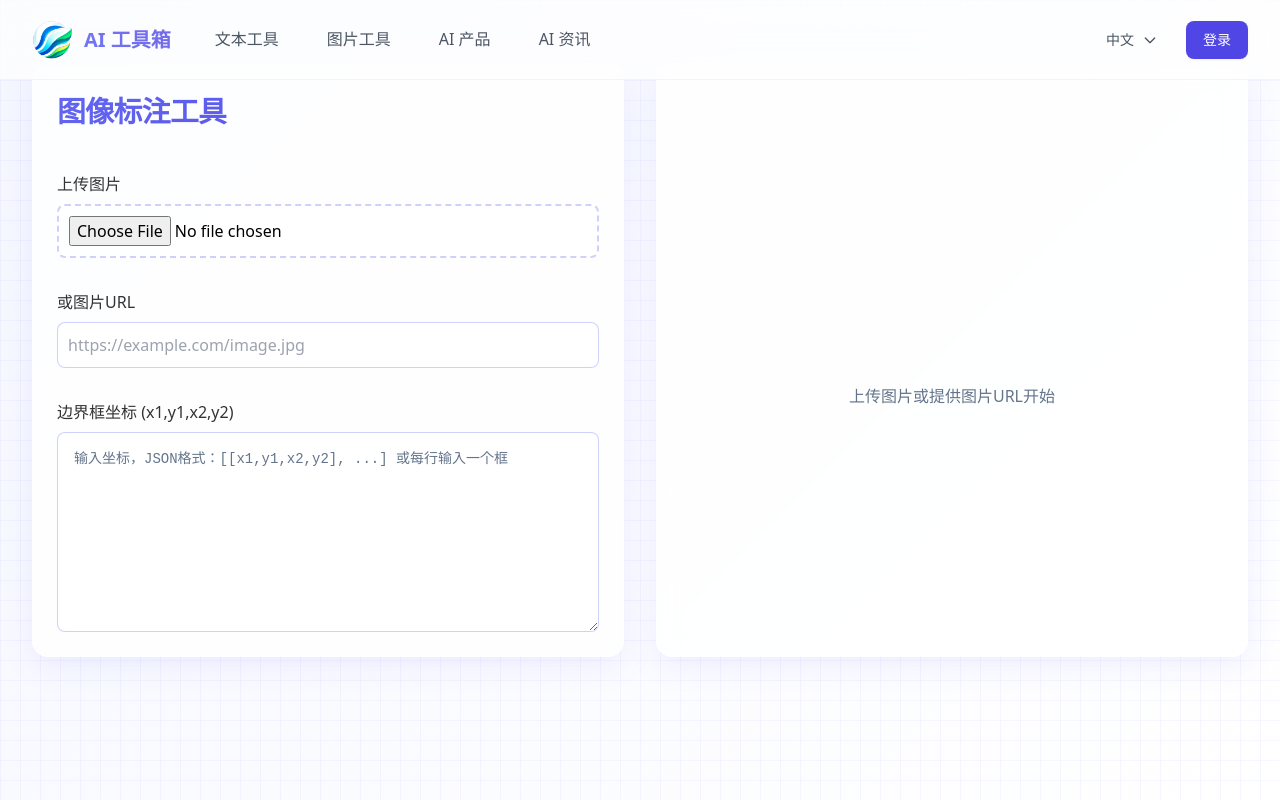
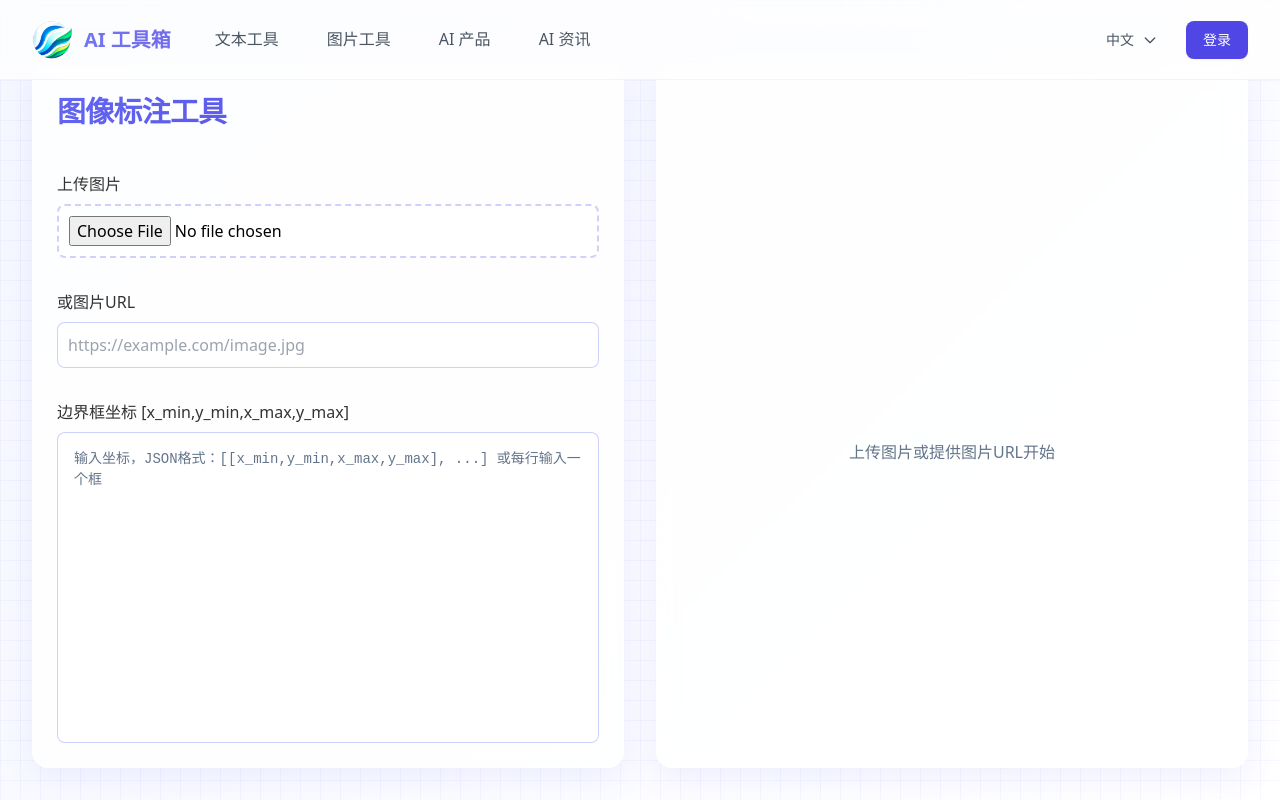
Before and after one commit to fisherdaddy/ai-toolbox, a React (Vite) app: page /image-annotator in a window 1280 px wide. Shown: the top 800 px of the page. Built offline with nearby package versions, Linux system fonts and the light colour scheme.

Commit message:
feat: enhance ImageAnnotator with responsive design, CORS handling, and error messaging for improved user experience

```diff
--- a/src/components/ImageAnnotator.jsx
+++ b/src/components/ImageAnnotator.jsx
@@ -8,9 +8,19 @@ import LoadingOverlay from './LoadingOverlay';
 
 const Container = styled.div`
   min-height: 100vh;
+  height: 100vh;
+  display: flex;
+  flex-direction: column;
   background: linear-gradient(135deg, #f5f7ff 0%, #ffffff 100%);
   padding: 4rem 2rem 2rem;
   position: relative;
+  overflow: hidden;
+
+  @media (max-width: 768px) {
+    height: auto;
+    min-height: 100vh;
+    overflow: auto;
+  }
 
   &::before {
     content: '';
@@ -31,26 +41,37 @@ const ContentWrapper = styled.div`
   display: flex;
   gap: 2rem;
   max-width: 1400px;
+  width: 100%;
+  height: 100%;
   margin: 0 auto;
   position: relative;
   z-index: 1;
+  flex: 1;
 
   @media (max-width: 768px) {
     flex-direction: column;
+    height: auto;
   }
 `;
 
 const InputContainer = styled.div`
   flex: 1;
+  height: 100%;
+  display: flex;
+  flex-direction: column;
   background: rgba(255, 255, 255, 0.8);
   backdrop-filter: blur(10px);
   border-radius: 16px;
   padding: 1.5rem;
   box-shadow: 0 8px 32px rgba(99, 102, 241, 0.1);
   border: 1px solid rgba(255, 255, 255, 0.2);
-  display: flex;
-  flex-direction: column;
   gap: 1rem;
+  overflow: hidden;
+
+  @media (max-width: 768px) {
+    height: auto;
+    min-height: 300px;
+  }
 `;
 
 const TitleLabel = styled.h2`
@@ -82,6 +103,7 @@ const CoordinatesSection = styled(Section)`
   flex: 1;
   display: flex;
   flex-direction: column;
+  overflow: hidden;
 `;
 
 const UploadInput = styled.input`
@@ -114,7 +136,8 @@ const UrlInput = styled.input`
 
 const CoordinatesEditor = styled.textarea`
   width: 100%;
-  height: 200px;
+  flex: 1;
+  min-height: 150px;
   padding: 1rem;
   border: 1px solid rgba(99, 102, 241, 0.3);
   border-radius: 8px;
@@ -122,7 +145,7 @@ const CoordinatesEditor = styled.textarea`
   font-family: 'SF Mono', monospace;
   font-size: 14px;
   line-height: 1.5;
-  resize: vertical;
+  resize: none;
   color: #1a1a1a;
   overflow-y: auto;
 
@@ -138,10 +161,14 @@ const CoordinatesEditor = styled.textarea`
 
 const PreviewContainer = styled(InputContainer)`
   position: relative;
-  min-height: 400px;
-  overflow: visible;
   display: flex;
   flex-direction: column;
+  overflow: hidden;
+
+  @media (max-width: 768px) {
+    height: 60vh;
+    min-height: 400px;
+  }
 `;
 
 const ButtonsContainer = styled.div`
@@ -157,20 +184,33 @@ const ImagePreview = styled.div`
   position: relative;
   margin: 0 auto;
   max-width: 100%;
-  max-height: 100%;
+  height: 100%;
   overflow: auto;
   flex: 1;
+  display: flex;
+  align-items: flex-start;
+  justify-content: center;
 `;
 
 const AnnotatedImage = styled.div`
   position: relative;
   display: inline-block;
+  max-height: 100%;
 `;
 
 const Image = styled.img`
   display: block;
   max-width: 100%;
-  max-height: 600px;
+  max-height: calc(100vh - 200px);
+  object-fit: contain;
+
+  @media (min-width: 1200px) {
+    max-height: calc(100vh - 150px);
+  }
+
+  @media (max-width: 768px) {
+    max-height: calc(60vh - 100px);
+  }
 `;
 
 const BoundingBox = styled.div`
@@ -207,6 +247,19 @@ const InfoMessage = styled.div`
   color: #64748b;
   text-align: center;
   padding: 2rem;
+`;
+
+const ImageInfo = styled.div`
+  position: absolute;
+  top: 100%;
+  left: 0;
+  background: rgba(0, 0, 0, 0.6);
+  color: white;
+  padding: 4px 8px;
+  border-radius: 4px;
+  font-size: 12px;
+  z-index: 20;
+  margin-top: 8px;
 `;
 
 const DownloadButton = styled.button`
@@ -257,6 +310,8 @@ function ImageAnnotator() {
   const [uploadedImage, setUploadedImage] = useState(null);
   const [coordinates, setCoordinates] = useState('');
   const [error, setError] = useState('');
+  const [imageError, setImageError] = useState('');
+  const [useCors, setUseCors] = useState(true);
   const previewRef = useRef(null);
   const imageRef = useRef(null);
   const [imageSize, setImageSize] = useState({ width: 0, height: 0 });
@@ -282,6 +337,38 @@ function ImageAnnotator() {
   const handleImageUrlChange = (e) => {
     setImageUrl(e.target.value);
     setUploadedImage(null);
+    setImageError('');
+    setUseCors(true);
+  };
+
+  // Process image URL to handle CORS
+  const processImageUrl = (url) => {
+    if (!url) return '';
+
+    if (!useCors) {
+      return url;
+    }
+
+    try {
+      // For URLs that might have CORS issues, we can use a proxy
+      // This is a simple example - in production you might want to use your own proxy
+      const urlObj = new URL(url);
+      if (urlObj.origin !== window.location.origin) {
+        // For demo purposes we're using a public CORS proxy
+        // In production, replace this with your own proxy service
+        return `https://cors-anywhere.herokuapp.com/${url}`;
+      }
+    } catch (e) {
+      // Invalid URL, just return as is
+    }
+
+    return url;
+  };
+
+  // Reset all states
+  const handleReset = () => {
+    setSelectedBoxId(null);
+    setImageError('');
   };
 
   // Handle coordinates input
@@ -391,6 +478,19 @@ function ImageAnnotator() {
       width: img.naturalWidth,
       height: img.naturalHeight
     });
+    setImageError('');
+  };
+
+  // Handle image load error
+  const handleImageError = () => {
+    if (useCors && imageUrl) {
+      // If loading with CORS fails, try without CORS
+      setUseCors(false);
+      setImageError(t('tools.imageAnnotator.tryingWithoutCors') || '正在尝试不使用跨域加载...');
+    } else {
+      setImageError(t('tools.imageAnnotator.imageLoadError') || '图片加载失败，可能是跨域问题或图片地址无效');
+      setImageSize({ width: 0, height: 0 });
+    }
   };
 
   // Handle image clicks (to deselect)
@@ -435,9 +535,24 @@ function ImageAnnotator() {
     }
   };
 
-  const currentImageUrl = uploadedImage || (imageUrl.trim() && imageUrl);
+  const currentImageUrl = uploadedImage || (imageUrl.trim() && (useCors ? processImageUrl(imageUrl) : imageUrl));
   const hasImage = !!currentImageUrl;
   const hasBoxes = parsedBoxes.length > 0;
+
+  // When component mounts or window resizes, adjust container height
+  useEffect(() => {
+    const handleResize = () => {
+      if (previewRef.current && imageRef.current) {
+        // Update any responsive layout if needed
+        setImageSize(prev => ({...prev})); // Force re-render to update scaled dimensions
+      }
+    };
+
+    window.addEventListener('resize', handleResize);
+    return () => {
+      window.removeEventListener('resize', handleResize);
+    };
+  }, []);
 
   return (
     <>
@@ -500,7 +615,7 @@ function ImageAnnotator() {
               </DownloadButton>
 
               <ResetButton
-                onClick={() => setSelectedBoxId(null)}
+                onClick={handleReset}
                 visible={hasImage && hasBoxes}
               >
                 {t('tools.imageAnnotator.resetView') || '恢复视图'}
@@ -515,9 +630,31 @@ function ImageAnnotator() {
                     alt="Uploaded image"
                     ref={imageRef}
                     onLoad={handleImageLoad}
+                    onError={handleImageError}
                     onClick={handleImageClick}
-                    crossOrigin="anonymous"
+                    crossOrigin={useCors ? "anonymous" : null}
                   />
+                  {imageError && (
+                    <div style={{
+                      position: 'absolute',
+                      top: '50%',
+                      left: '50%',
+                      transform: 'translate(-50%, -50%)',
+                      background: 'rgba(255, 0, 0, 0.7)',
+                      color: 'white',
+                      padding: '10px',
+                      borderRadius: '4px',
+                      maxWidth: '80%',
+                      textAlign: 'center'
+                    }}>
+                      {imageError}
+                    </div>
+                  )}
+                  {imageSize.width > 0 && (
+                    <ImageInfo>
+                      {imageSize.width} × {imageSize.height}
+                    </ImageInfo>
+                  )}
                   {hasBoxes && parsedBoxes.map((box) => {
                     // Determine label position based on box position
                     const isNearTop = box.y1 < 30;
--- a/src/locales/en/tools.json
+++ b/src/locales/en/tools.json
@@ -253,15 +253,15 @@
       "copied": "Copied!"
     },
     "imageAnnotator": {
-      "title": "Image Annotator",
-      "description": "Upload an image and visualize bounding boxes using coordinates",
+      "title": "Image Annotation Tool",
+      "description": "Upload an image and visualize bounding boxes",
       "uploadLabel": "Upload Image",
-      "urlLabel": "Or Image URL",
+      "urlLabel": "or Image URL",
       "urlPlaceholder": "https://example.com/image.jpg",
-      "coordinatesLabel": "Bounding Box Coordinates (x1,y1,x2,y2)",
-      "coordinatesPlaceholder": "Enter coordinates in JSON format: [[x1,y1,x2,y2], ...] or one box per line",
+      "coordinatesLabel": "Bounding Box Coordinates [x_min,y_min,x_max,y_max]",
+      "coordinatesPlaceholder": "Enter coordinates in JSON format: [[x_min,y_min,x_max,y_max], ...] or one box per line",
       "downloadButton": "Download",
-      "noImageMessage": "Upload an image or provide an image URL to begin",
+      "noImageMessage": "Upload an image or provide an image URL to start",
       "resetView": "Reset View"
     },
     "aiTimeline": {
--- a/src/locales/ja/tools.json
+++ b/src/locales/ja/tools.json
@@ -254,11 +254,14 @@
     },
     "imageAnnotator": {
       "title": "画像アノテーションツール",
-      "description": "画像に境界ボックスを追加して編集できます",
-      "uploadImage": "画像をアップロード",
-      "dropOrClick": "ドラッグまたはクリックして画像をアップロード",
+      "description": "画像をアップロードしてバウンディングボックスを可視化します",
+      "uploadLabel": "画像をアップロード",
+      "urlLabel": "または画像URL",
+      "urlPlaceholder": "https://example.com/image.jpg",
+      "coordinatesLabel": "バウンディングボックス座標 [x_min,y_min,x_max,y_max]",
+      "coordinatesPlaceholder": "JSON形式で座標を入力：[[x_min,y_min,x_max,y_max], ...] または1行に1つのボックスを入力",
       "downloadButton": "ダウンロード",
-      "noImageMessage": "画像をアップロードするか、画像URLを提供して開始してください",
+      "noImageMessage": "開始するには画像をアップロードするか、画像URLを入力してください",
       "resetView": "ビューをリセット"
     },
     "aiTimeline": {
--- a/src/locales/ko/tools.json
+++ b/src/locales/ko/tools.json
@@ -254,12 +254,15 @@
     "copied": "복사 완료!"
   },
   "imageAnnotator": {
-    "title": "이미지 어노테이터",
-    "description": "이미지에 경계 상자를 추가하고 편집합니다",
-    "uploadImage": "이미지 업로드",
-    "dropOrClick": "드래그하거나 클릭하여 이미지 업로드",
+    "title": "이미지 주석 도구",
+    "description": "이미지를 업로드하고 바운딩 박스를 시각화합니다",
+    "uploadLabel": "이미지 업로드",
+    "urlLabel": "또는 이미지 URL",
+    "urlPlaceholder": "https://example.com/image.jpg",
+    "coordinatesLabel": "바운딩 박스 좌표 [x_min,y_min,x_max,y_max]",
+    "coordinatesPlaceholder": "좌표를 JSON 형식으로 입력: [[x_min,y_min,x_max,y_max], ...] 또는 한 줄에 하나의 박스 입력",
     "downloadButton": "다운로드",
-    "noImageMessage": "이미지를 업로드하거나 이미지 URL을 제공하세요",
+    "noImageMessage": "시작하려면 이미지를 업로드하거나 이미지 URL을 입력하세요",
     "resetView": "뷰 초기화"
   },
   "aiTimeline": {
--- a/src/locales/zh/tools.json
+++ b/src/locales/zh/tools.json
@@ -260,8 +260,8 @@
       "uploadLabel": "上传图片",
       "urlLabel": "或图片URL",
       "urlPlaceholder": "https://example.com/image.jpg",
-      "coordinatesLabel": "边界框坐标 (x1,y1,x2,y2)",
-      "coordinatesPlaceholder": "输入坐标，JSON格式：[[x1,y1,x2,y2], ...] 或每行输入一个框",
+      "coordinatesLabel": "边界框坐标 [x_min,y_min,x_max,y_max]",
+      "coordinatesPlaceholder": "输入坐标，JSON格式：[[x_min,y_min,x_max,y_max], ...] 或每行输入一个框",
       "downloadButton": "下载",
       "noImageMessage": "上传图片或提供图片URL开始",
       "resetView": "重置视图"
```
